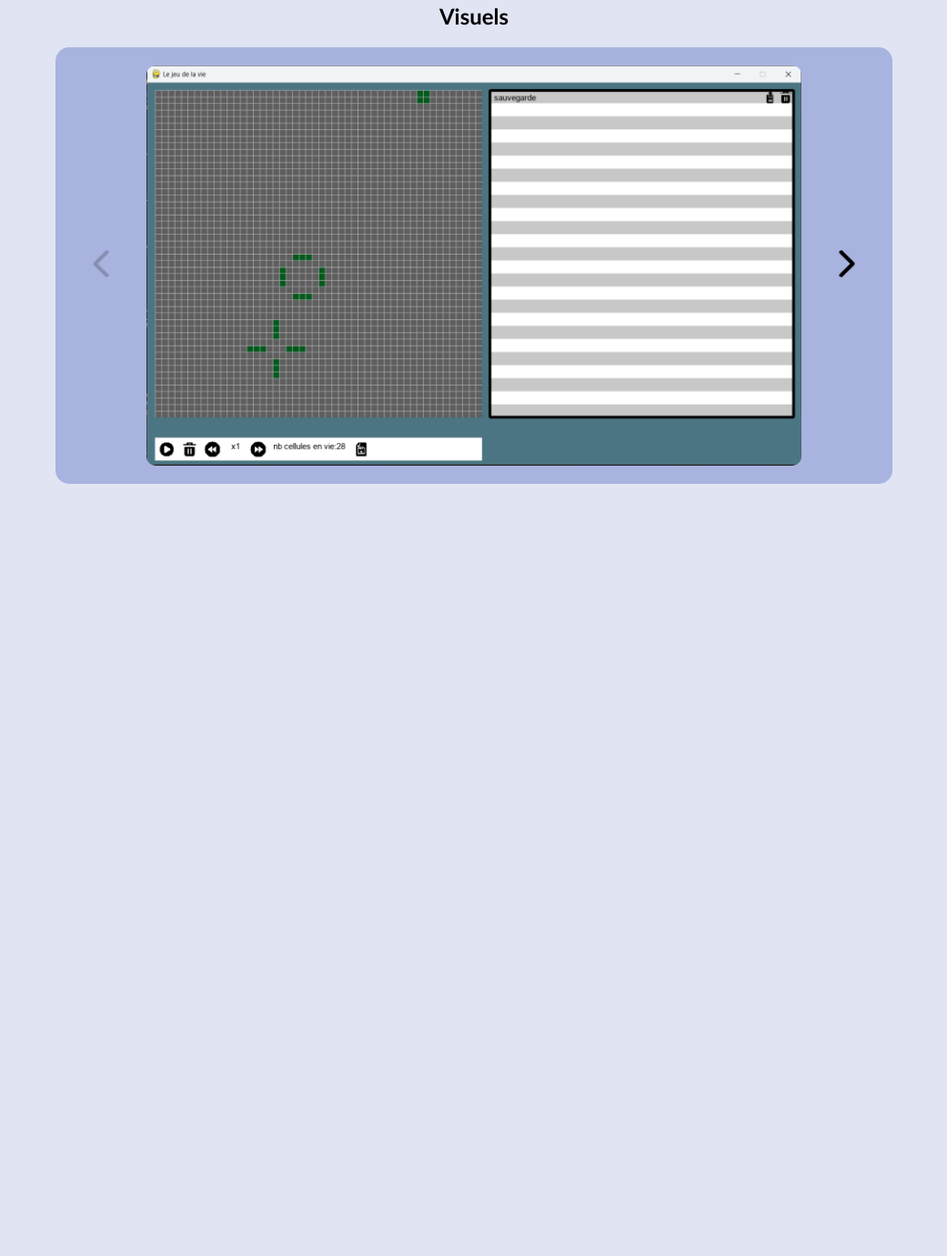
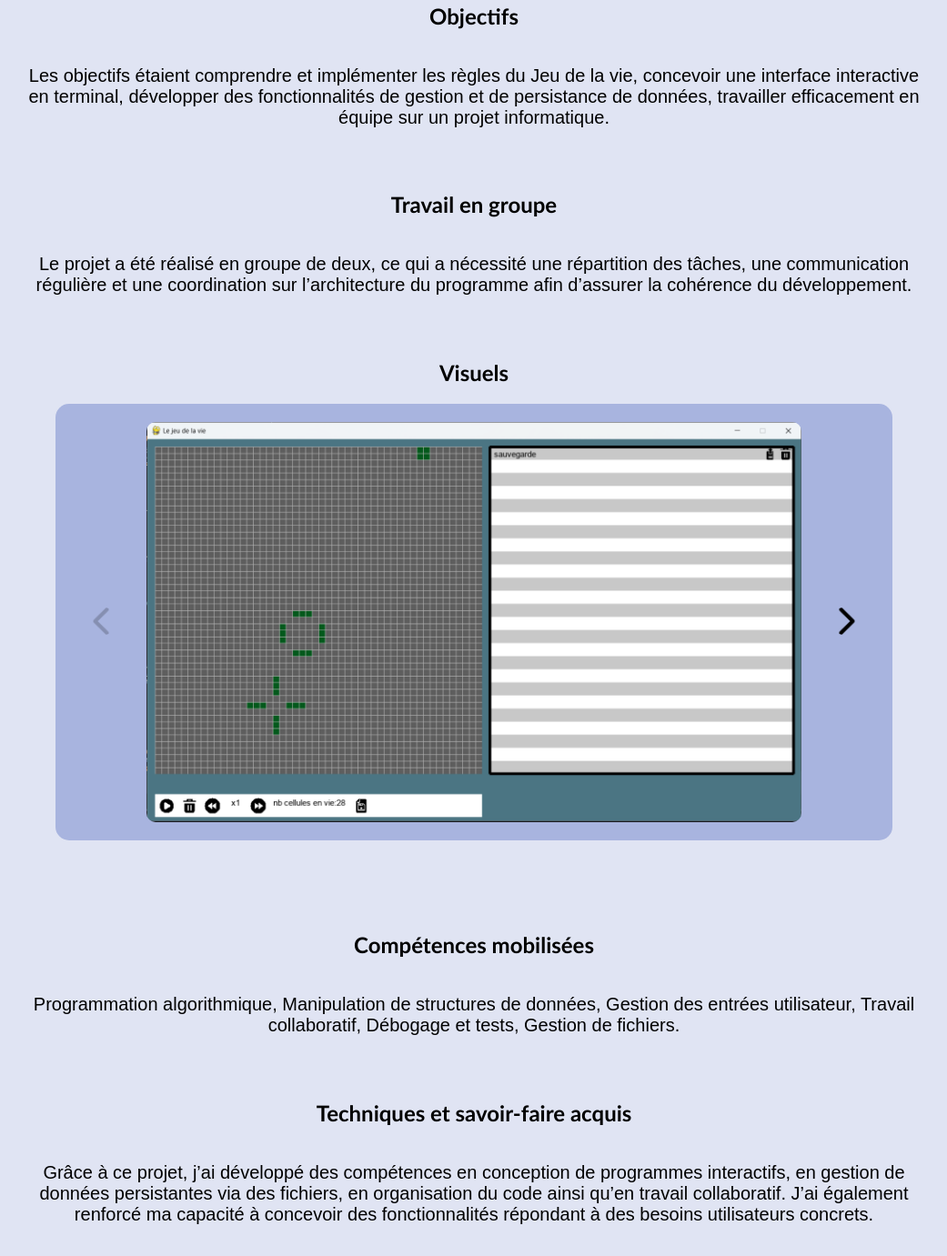
Before and after one commit to pacocotier/portfolio, a plain HTML site: page JDV.html in a window 1280 px wide. Shown: the part 939-2320 px from the top of the page at 91% size, without its empty margins (119-1160 px from the left). Before the commit the page ends 1491 px from the top, so only its background shows below. Drawn offline with Linux system fonts and the light colour scheme.

Commit message:
deuxieme commit

```diff
--- a/JDV.html
+++ b/JDV.html
@@ -54,6 +54,24 @@
             <img src="img_pres_JDV.png" alt="" class="img">
         </div>
 
+        <h2>Objectifs</h2>
+        <p>
+            Les objectifs étaient comprendre et implémenter les règles du Jeu de la vie,
+            concevoir une interface interactive en terminal,
+            développer des fonctionnalités de gestion et de persistance de données,
+            travailler efficacement en équipe sur un projet informatique.
+        </p>
+
+        <h2>Travail en groupe</h2>
+
+        <p>
+            Le projet a été réalisé en groupe de deux,
+            ce qui a nécessité une répartition des tâches,
+            une communication régulière et une coordination sur l’architecture du programme afin d’assurer
+            la cohérence du développement.
+        </p>
+
+
         <h2>Visuels</h2>
 
         <article class="carousel-wrapper">
@@ -79,6 +97,30 @@
 
 
         </article>
+
+        <h2 style="margin-top: 100px;">Compétences mobilisées</h2>
+        <p>
+            Programmation algorithmique,
+            Manipulation de structures de données,
+            Gestion des entrées utilisateur,
+            Travail collaboratif,
+            Débogage et tests,
+            Gestion de fichiers.
+        </p>
+
+        <h2>Techniques et savoir-faire acquis</h2>
+        <p>
+
+
+            Grâce à ce projet, j’ai développé
+            des compétences en conception de programmes
+            interactifs, en gestion de données persistantes
+            via des fichiers, en organisation du code ainsi qu’en
+            travail collaboratif. J’ai également renforcé ma capacité
+            à concevoir des fonctionnalités répondant à des
+            besoins utilisateurs concrets.
+        </p>
+
 
 
 
```
Also changed, not shown: chat.html (+35 -0 lines).
